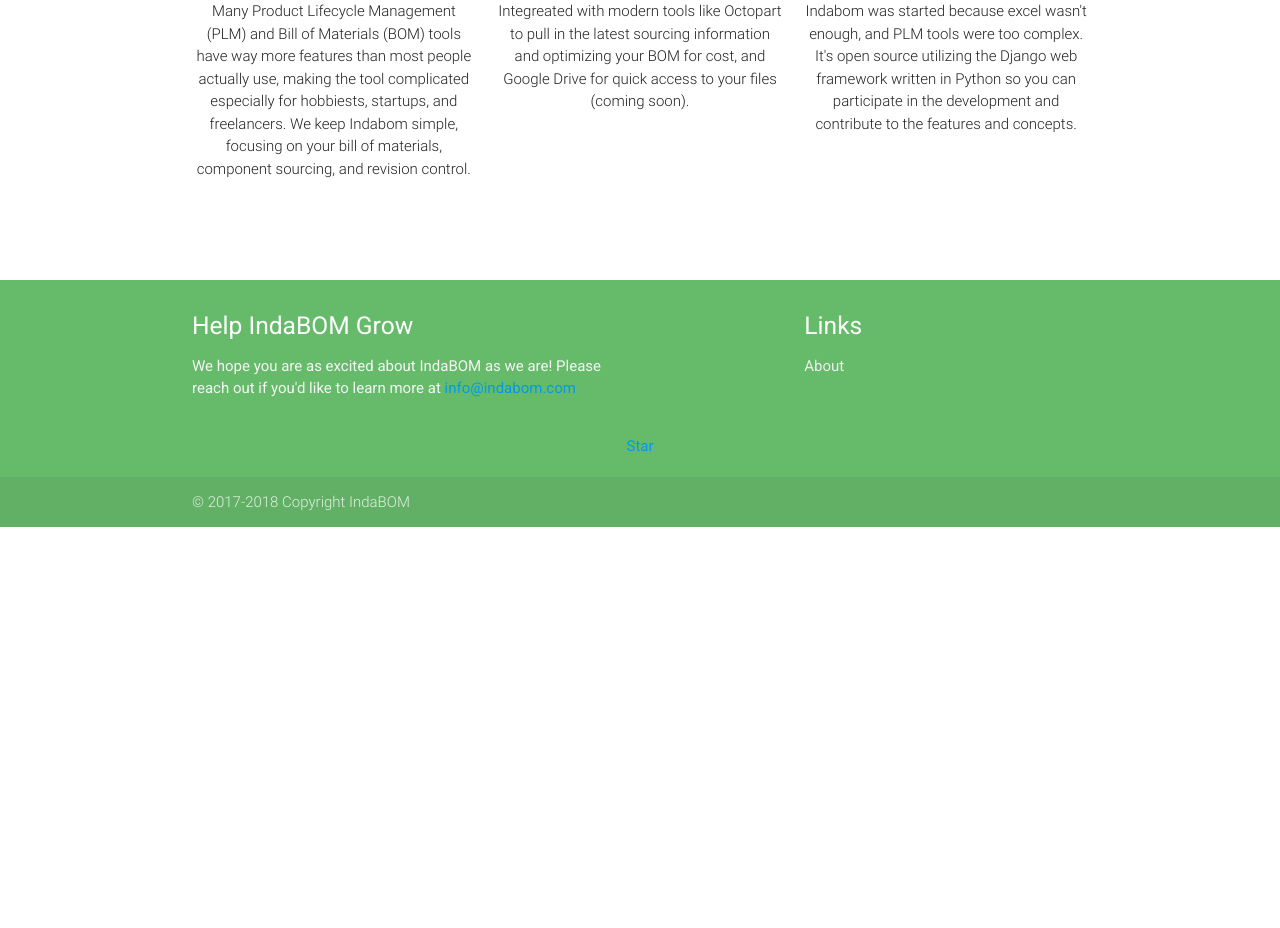
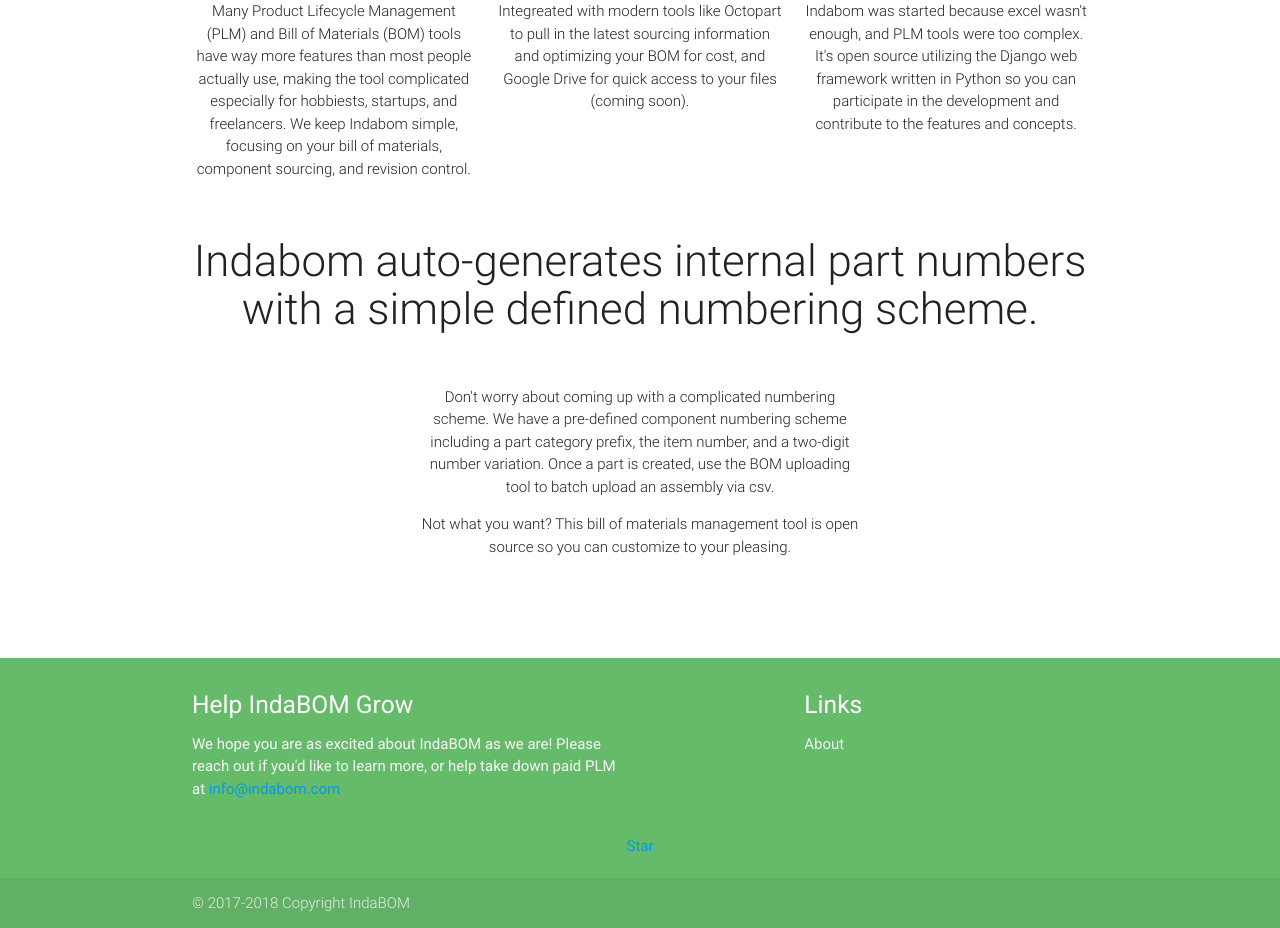
Before and after one commit to mpkasp/indabom, a Django app: page / in a window 1280 px wide. Shown: the part 1144-2072 px from the top of the page. Before the commit the page ends 1671 px from the top, so only its background shows below. Run offline with Django 3.2, Linux system fonts and the light colour scheme; some libraries are stand-ins or nearby versions.

Commit message:
bump bom, add some text to index

```diff
--- a/indabom/settings.py
+++ b/indabom/settings.py
@@ -62,6 +62,7 @@
                 'django.contrib.auth.context_processors.auth',
                 'django.contrib.messages.context_processors.messages',
                 'django.template.context_processors.media',
+                'bom.context_processors.bom_config',
             ],
         },
     },
@@ -162,3 +163,8 @@
 LOGOUT_URL = '/logout/'
 
 LOGIN_REDIRECT_URL = '/bom/'
+
+# django-bom configuration
+BOM_CONFIG = {
+    'base_template': 'base.html',
+}
--- a/indabom/templates/indabom/base-content.html
+++ b/indabom/templates/indabom/base-content.html
@@ -16,11 +16,12 @@
     <meta charset="utf-8">
     <meta http-equiv="X-UA-Compatible" content="IE=edge">
     <meta name="viewport" content="width=device-width, initial-scale=1">
-    <meta name="description" content="A simple, free, indented bill of materials tool implemented using an open source project. Integreated with modern tools like Octopart to pull in the latest sourcing information and optimizing your BOM for cost, and Google Drive for quick access to your files (coming soon).">
+    <meta name="description" content="A simple, free, indented bill of materials tool implemented using an open source project. Integrated with modern tools like Octopart to pull in the latest sourcing information and optimizing your BOM for cost, and Google Drive for quick access to your files (coming soon). Get rid of your PLM tool and try IndaBOM!">
     <meta name="author" content="Mike Kasparian">
-    <meta name="keywords" content="Bill of Materials, BOM, indented bom, plm, PLM, django-bom, django, django bom, django plm, open source bom, open source plm, open source, indented bill of materials, free bom, free plm, indabom, indabom.com, hardware tool, hardware, parts, part management, pdm, product lifetime management">
+    <meta name="keywords" content="Bill of Materials, BOM, indented bom, plm, PLM, django-bom, django, django bom, django plm, open source bom, open source plm, open source, indented bill of materials, free bom, free plm, indabom, indabom.com, hardware tool, hardware, parts, part, component, mechanical, engineering, part management, pdm, product lifetime management">
+    <meta name="robots" content="index, follow">
 
-    <title>Indabom: A simple, open source bill of materials tool</title>
+    <title>IndaBOM | {% block head-title %}{% endblock %}</title>
 
     <!-- Materialize, eventually pull this into the project -->
     <link href="https://fonts.googleapis.com/icon?family=Material+Icons" rel="stylesheet">
@@ -96,7 +97,7 @@
             <div class="row">
               <div class="col l6 s12">
                 <h5 class="white-text">Help IndaBOM Grow</h5>
-                <p class="grey-text text-lighten-4">We hope you are as excited about IndaBOM as we are! Please reach out if you'd like to learn more at <a href="mailto:info@indabom.com">info@indabom.com</a></p>
+                <p class="grey-text text-lighten-4">We hope you are as excited about IndaBOM as we are! Please reach out if you'd like to learn more, or help take down paid PLM at <a href="mailto:info@indabom.com">info@indabom.com</a></p>
               </div>
               <div class="col l4 offset-l2 s12">
                 <h5 class="white-text">Links</h5>
--- a/indabom/templates/indabom/index.html
+++ b/indabom/templates/indabom/index.html
@@ -1,4 +1,6 @@
 {% extends 'base.html' %}
+
+{% block head-title %}A simple, open source bill of materials tool{% endblock %}
 
 {% block title %}{% endblock %}
 
@@ -43,5 +45,14 @@
             </div>
         </div>
     </div>
+    <div class="row">
+        <h3 class="col s12 light center header">Indabom auto-generates internal part numbers with a simple defined numbering scheme.</h3>
+    </div>
+    <div class="row">
+        <div class="col s12 m6 push-m3">
+            <p class="light center">Don't worry about coming up with a complicated numbering scheme. We have a pre-defined component numbering scheme including a part category prefix, the item number, and a two-digit number variation. Once a part is created, use the BOM uploading tool to batch upload an assembly via csv.</p>
+            <p class="light center">Not what you want? This bill of materials management tool is open source so you can customize to your pleasing.</p>
+        </div>
+    </div>
 </div>
 {% endblock %}
--- a/requirements.txt
+++ b/requirements.txt
@@ -8,7 +8,7 @@
 contextlib2==0.5.5
 cryptography==1.9
 Django==1.10.5
-django-bom==0.55
+django-bom==0.57
 enum34==1.1.6
 export==0.1.2
 Fabric==1.13.2
```
